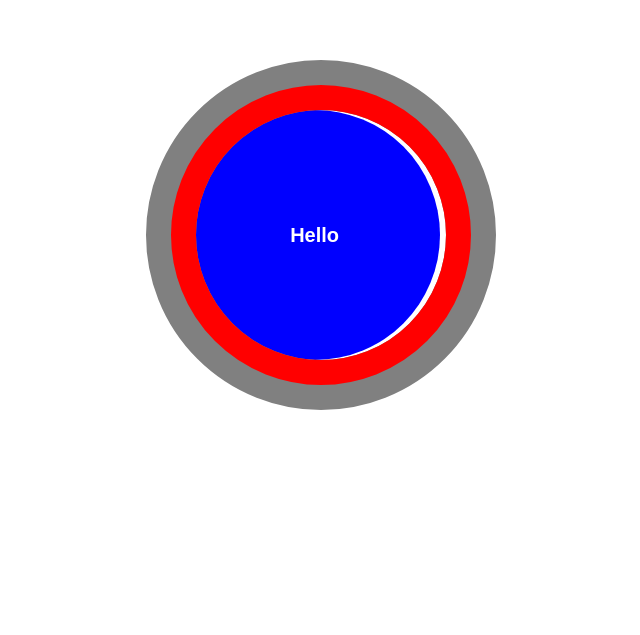
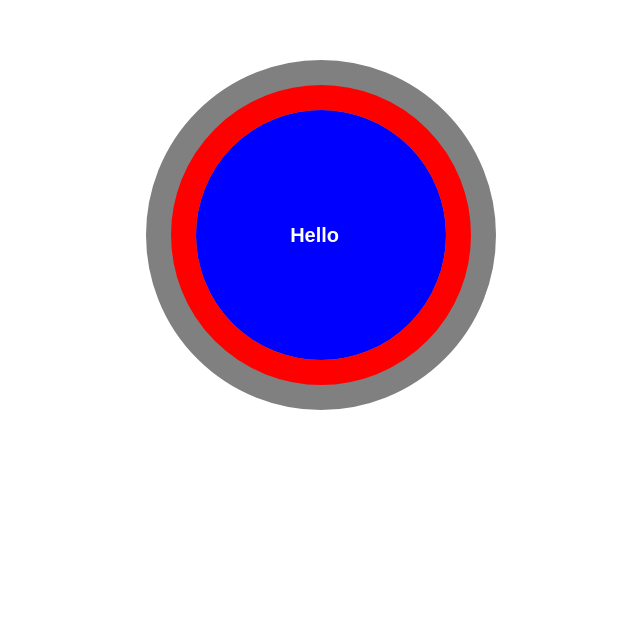
Before and after one commit to GihanViduranga/Assignment_03, a plain HTML site: page Case_03.html in a window 1280 px wide. Shown: the part 165-800 px from the top of the page, without its empty margins (319-959 px from the left). Drawn offline with Linux system fonts and the light colour scheme.

Commit message:
Assignment_03 case 03 updated

```diff
--- a/Case_03.html
+++ b/Case_03.html
@@ -36,8 +36,8 @@
             border: red solid 25px;
         }
         .cir{
-            height: 250px;
-            width: 250px;
+            height: 265px;
+            width: 265px;
             top: 0;
             left: 0;
             bottom: 0;
```
